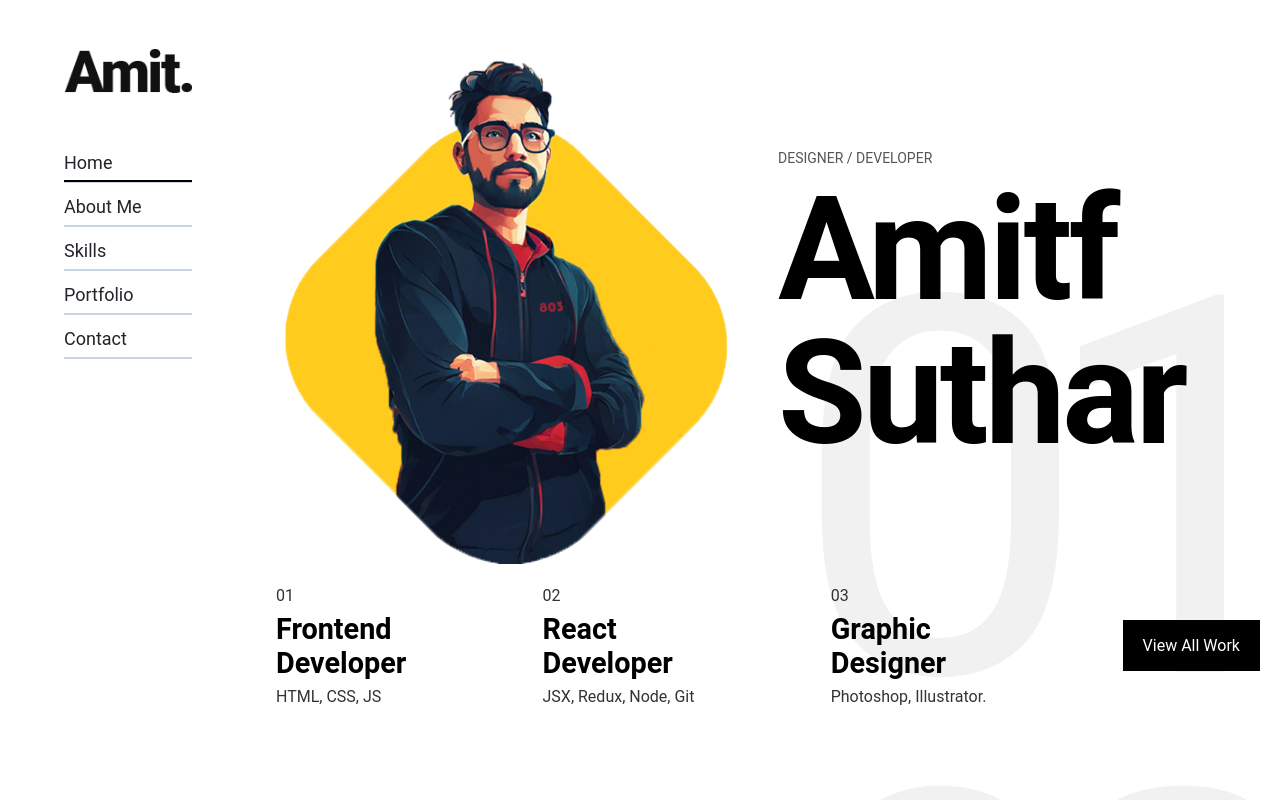
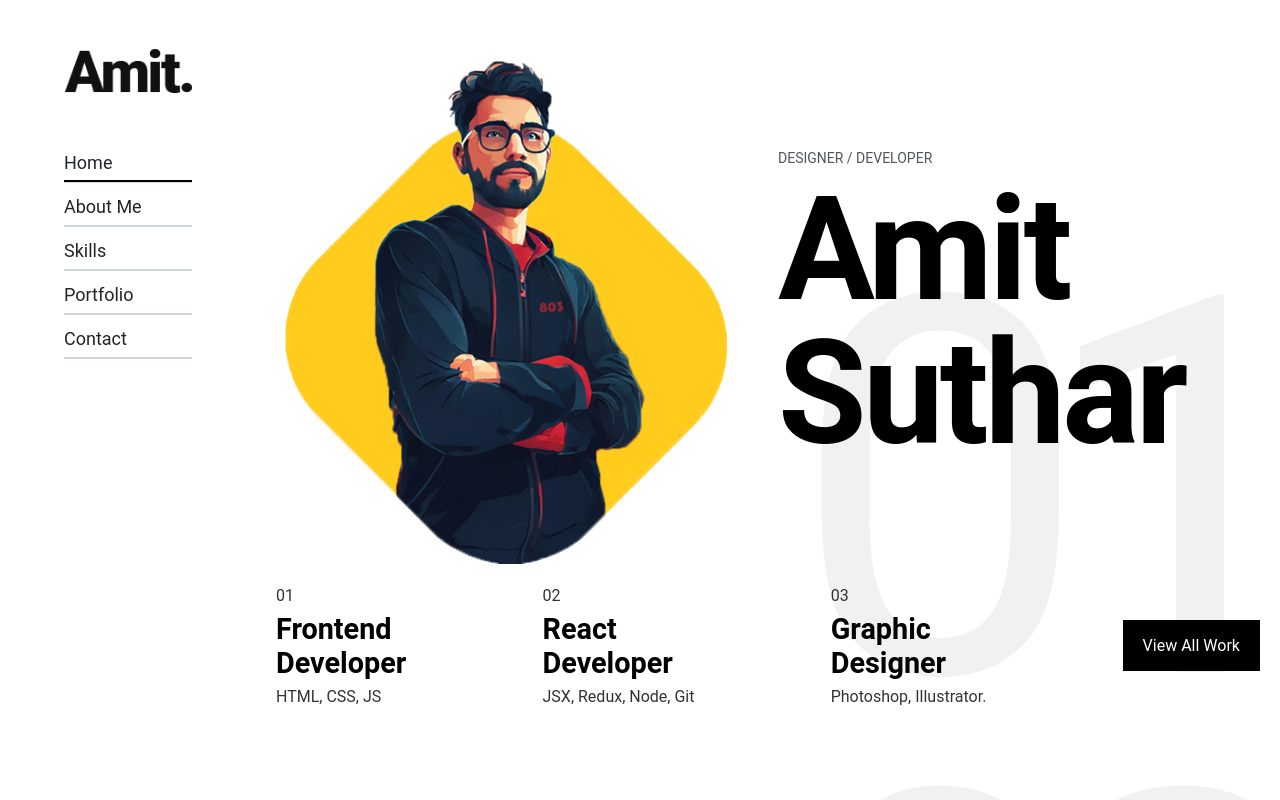
Before and after one commit to amitsuthar803/personal-portfolio, a React (Vite) app: page / in a window 1280 px wide. Shown: the top 800 px of the page. Built offline with nearby package versions, Linux system fonts and the light colour scheme; what @shrutibalasa/tailwind-grid-auto-fit would draw is missing.

Commit message:
src update

```diff
--- a/src/components/MainContent.jsx
+++ b/src/components/MainContent.jsx
@@ -55,7 +55,7 @@ const MainContent = () => {
                 </span>
 
                 <h1 className="font-bold text-[4rem] sm:text-[5rem] md:text-[9rem] tracking-tight leading-[1] mt-2">
-                  <span>Amitf</span>
+                  <span>Amit</span>
                   <br className="hidden md:block" />
                   <span>Suthar</span>
                 </h1>
```
